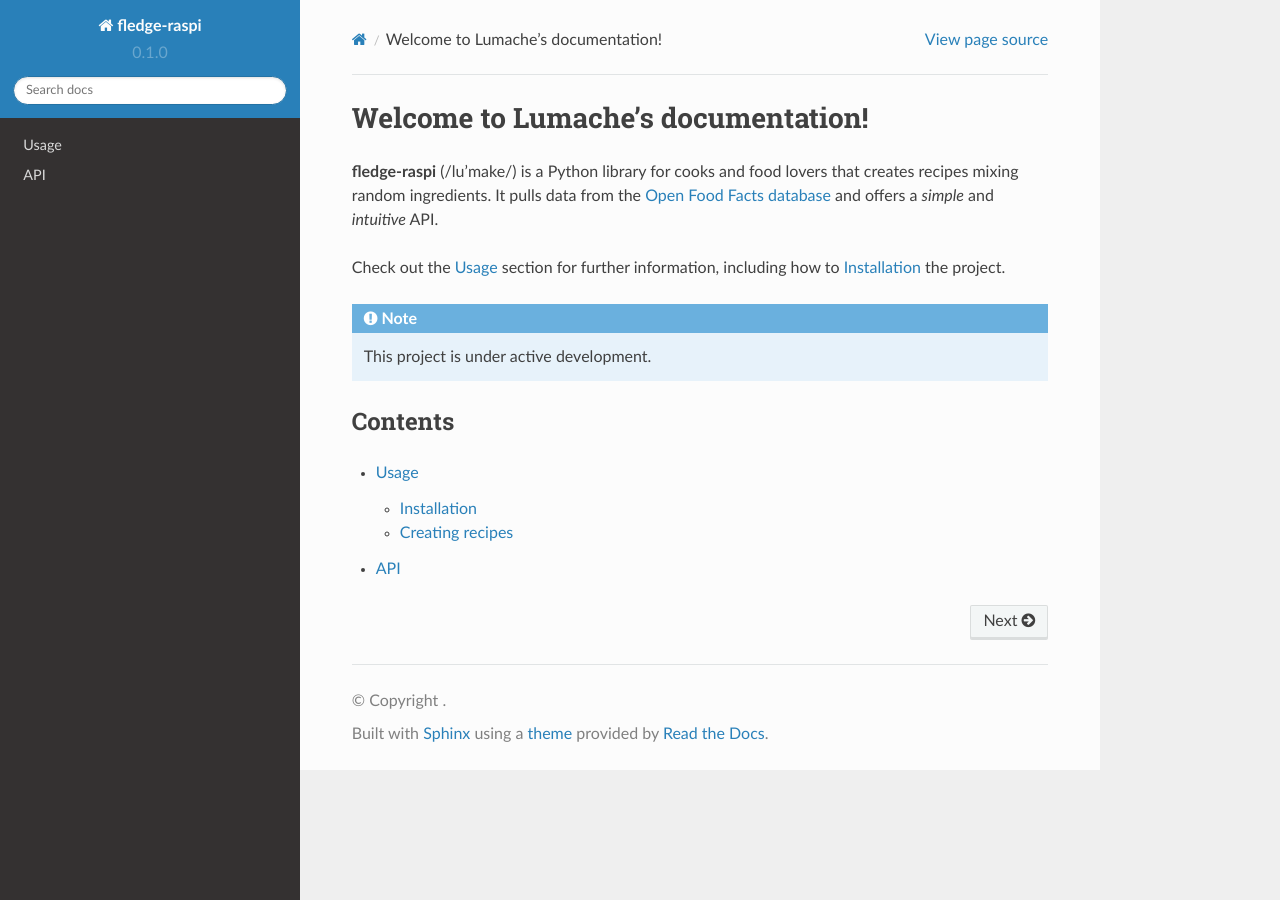
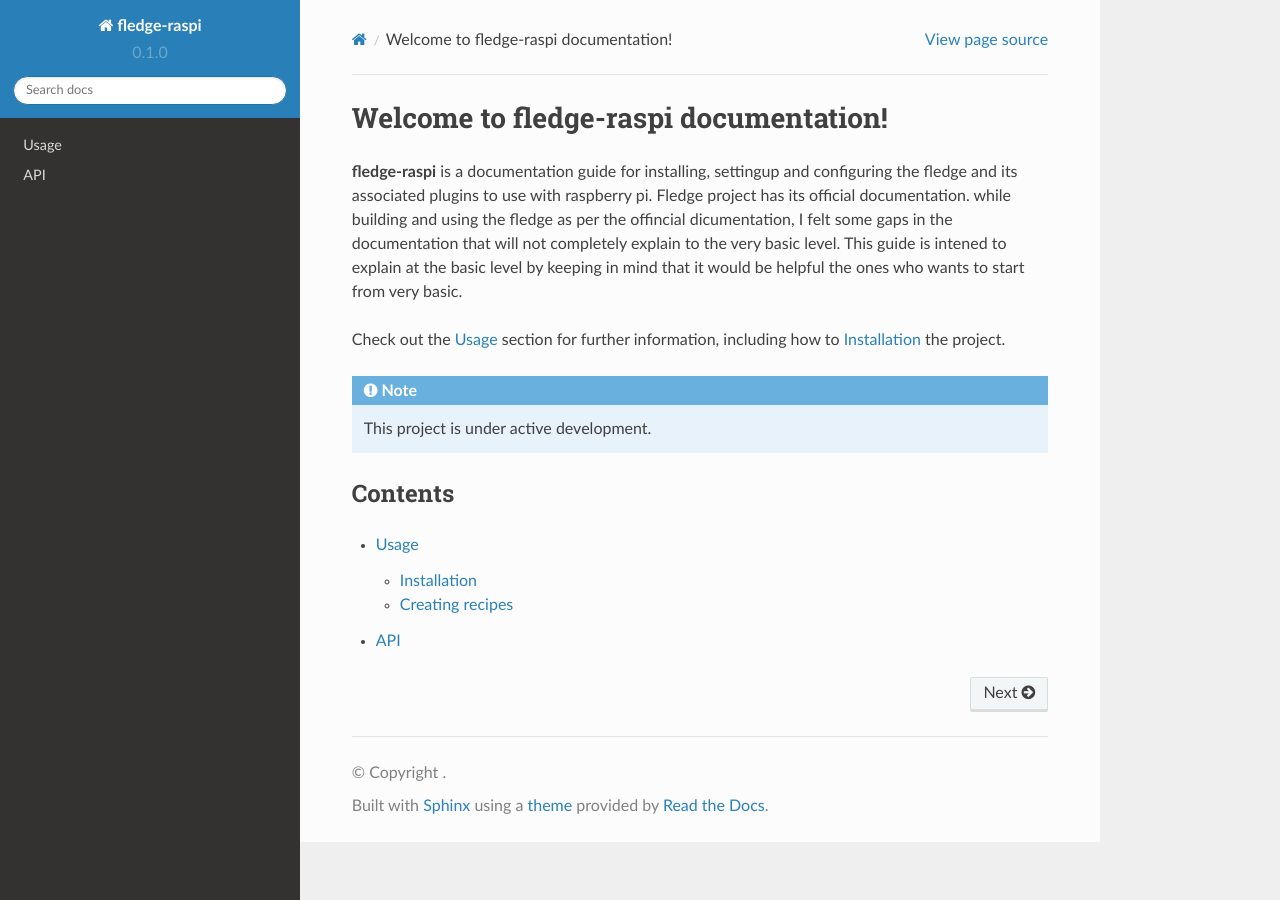
Before and after one commit to 19914039/fledgeDoc, a Sphinx documentation site: the page built from docs/source/index.rst, in a window 1280 px wide. Built offline with Sphinx 7.4.7 and the Read the Docs theme 2.0.0, drawn with Linux system fonts in a browser that asks for light colours.

Commit message:
Update index.rst

```diff
--- a/docs/source/index.rst
+++ b/docs/source/index.rst
@@ -1,10 +1,8 @@
-Welcome to Lumache's documentation!
+Welcome to fledge-raspi documentation!
 ===================================
 
-**fledge-raspi** (/lu'make/) is a Python library for cooks and food lovers
-that creates recipes mixing random ingredients.
-It pulls data from the `Open Food Facts database <https://world.openfoodfacts.org/>`_
-and offers a *simple* and *intuitive* API.
+**fledge-raspi** is a documentation guide for installing, settingup and configuring the fledge and its associated plugins to use with raspberry pi.
+Fledge project has its official documentation. while building and using the fledge as per the offincial dicumentation, I felt some gaps in the documentation that will not completely explain to the very basic level. This guide is intened to explain at the basic level by keeping in mind that it would be helpful the ones who wants to start from very basic.
 
 Check out the :doc:`usage` section for further information, including
 how to :ref:`installation` the project.
```
